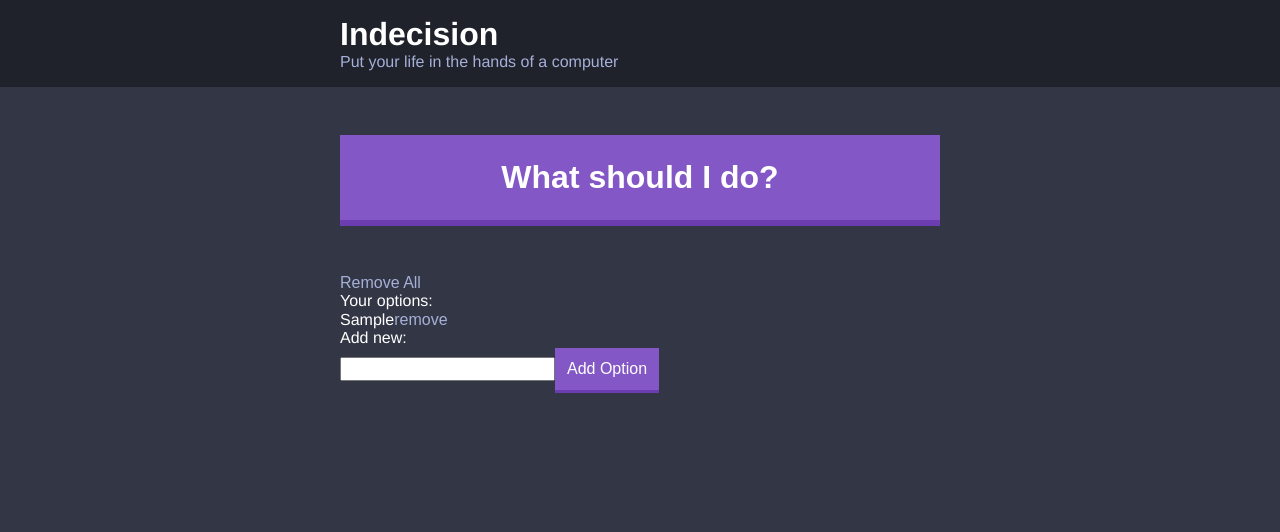
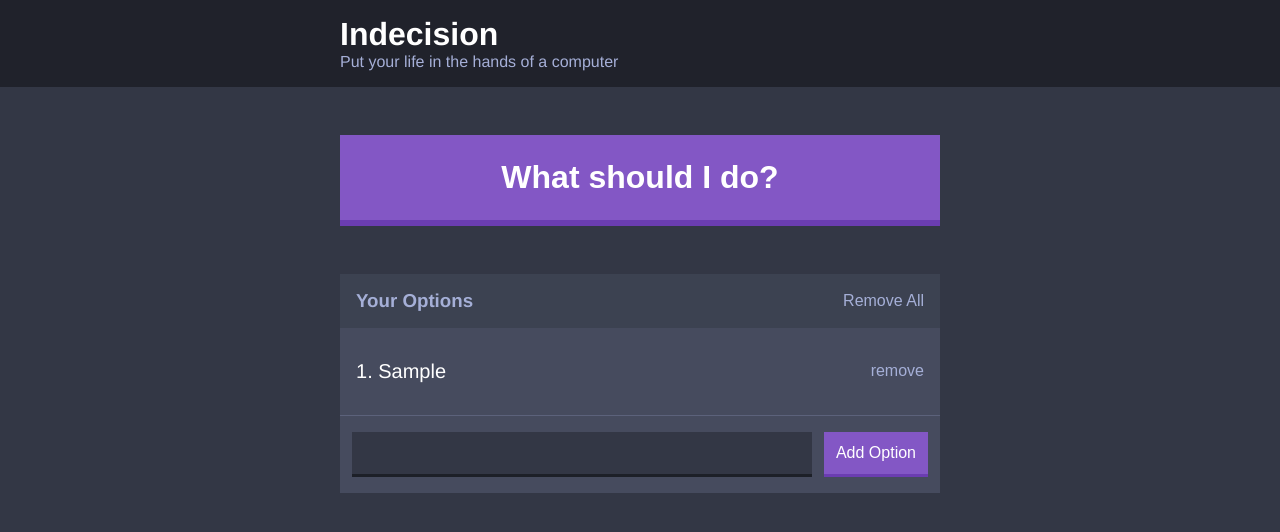
Before and after one commit to simeonkerkola/react-indecision, a React app: page / in a window 1280 px wide. Both pictures are taken after typing "Sample" into the empty fields and a click on the button "Add Option". Shown: the top 532 px of the page. Built offline with nearby package versions, Linux system fonts and the light colour scheme.

Commit message:
Add more styling

```diff
--- a/src/components/AddOption.jsx
+++ b/src/components/AddOption.jsx
@@ -18,10 +18,9 @@ export default class AddOption extends React.Component {
   render() {
     return (
       <div>
-        <label>Add new:</label>
-        {this.state.error && <p>{this.state.error}</p>}
-        <form onSubmit={this.handleAddOption}>
-          <input type="text" name="newOption"/>
+        {this.state.error && <p className="add-option-error">{this.state.error}</p>}
+        <form className="add-option" onSubmit={this.handleAddOption}>
+          <input className="add-option__input" type="text" name="newOption"/>
           <button className="button">Add Option</button>
         </form>
       </div>
--- a/src/components/IndecisionApp.jsx
+++ b/src/components/IndecisionApp.jsx
@@ -88,6 +88,7 @@ export default class IndecisionApp extends React.Component {
             handlePick={this.handlePick}
             hasOptions={this.state.options.length > 0}
           />
+          <div className="widget">
             <Options
               options={this.state.options}
               handleDeleteOptions={this.handleDeleteOptions}
@@ -96,6 +97,7 @@ export default class IndecisionApp extends React.Component {
             <AddOption
               handleAddOption={this.handleAddOption}
             />
+          </div>
         </div>
         <OptionModal
           selectedOption={this.state.selectedOption}
--- a/src/components/Option.jsx
+++ b/src/components/Option.jsx
@@ -1,8 +1,8 @@
 import React from 'react'
 
 const Option = (props) => (
-  <div>
-    {props.optionText}
+  <div className="option">
+    <p className="option__text">{props.count}. {props.optionText}</p>
     <button
       className="button button--link"
       onClick={(e) => {
--- a/src/components/Options.jsx
+++ b/src/components/Options.jsx
@@ -5,18 +5,22 @@ import Option from './Option.jsx'
 const Options = (props) => (
   <div>
     {/* <p>You have: {options.length} options</p> */}
+    <div className="widget-header">
+      <h3 className="widget-header__title">Your Options</h3>
       <button
         className="button button--link"
         onClick={props.handleDeleteOptions}
         >
           Remove All
         </button>
-      <br/>
-      {props.options.length ? <label>Your options: </label> : <label>No options yet</label>}
+      </div>
+      {!props.options.length && <p className="widget__message">No options yet</p>}
       {
-        props.options.map(option => (
+        props.options.map((option, index) => (
           <Option
-            key={option} optionText={option}
+            key={option}
+            optionText={option}
+            count={index + 1}
             handleDeleteOption={props.handleDeleteOption}
           />
         ))
--- a/src/styles/base/_settings.scss
+++ b/src/styles/base/_settings.scss
@@ -1,6 +1,8 @@
 // Colors
 $off-black: #20222b;
 $dark-blue: #333745;
+$blue: #3c4251;
+$light-blue: #464b5e;
 $off-white: #a5afd7;
 $purple: #8357c5;
 
--- /dev/null
+++ b/src/styles/components/_add-option.scss
@@ -0,0 +1,21 @@
+.add-option-error {
+  color: $off-white;
+  font-style: italic;
+  margin: $m-size 0 0 0;
+  padding: 0 $m-size;
+}
+
+.add-option {
+  display: flex;
+  padding: $m-size $s-size;
+}
+
+.add-option__input {
+  background: $dark-blue;
+  border: none;
+  border-bottom: .3rem solid darken($dark-blue, 10%);
+  color: $off-white;
+  flex-grow: 1; // Input takes all available space and pushes against the Add Button
+  margin-right: $s-size;
+  padding: $s-size;
+}
--- /dev/null
+++ b/src/styles/components/_option.scss
@@ -0,0 +1,12 @@
+.option {
+  border-bottom: 1px solid lighten($light-blue, 10%);
+  display: flex;
+  justify-content: space-between;
+  padding: $l-size $m-size;
+}
+
+.option__text { // bem -element of a option block
+  font-weight: 500;
+  font-size: 2rem;
+  margin: 0;
+}
--- /dev/null
+++ b/src/styles/components/_widget.scss
@@ -0,0 +1,26 @@
+// Widget
+.widget {
+  background: $light-blue;
+  margin-bottom: $xl-size;
+}
+
+.widget__message {
+  text-align: center;
+  color: $off-white;
+  padding: $l-size;
+  margin: 0;
+  border-bottom: 1px solid lighten($light-blue, 10%);
+}
+
+// Widget header
+.widget-header {
+  background: $blue;
+  color: $off-white;
+  display: flex;
+  justify-content: space-between; // All the space is distriputed between h3 and Remove All
+  padding: $m-size;
+}
+
+.widget-header__title {
+  margin: 0;
+}
--- a/src/styles/styles.scss
+++ b/src/styles/styles.scss
@@ -1,5 +1,8 @@
 @import './base/settings';
 @import './base/base';
+@import './components/add-option';
 @import './components/button';
 @import './components/container';
 @import './components/header';
+@import './components/option';
+@import './components/widget';
```
Lines whose indentation alone changed are shown as unchanged.
